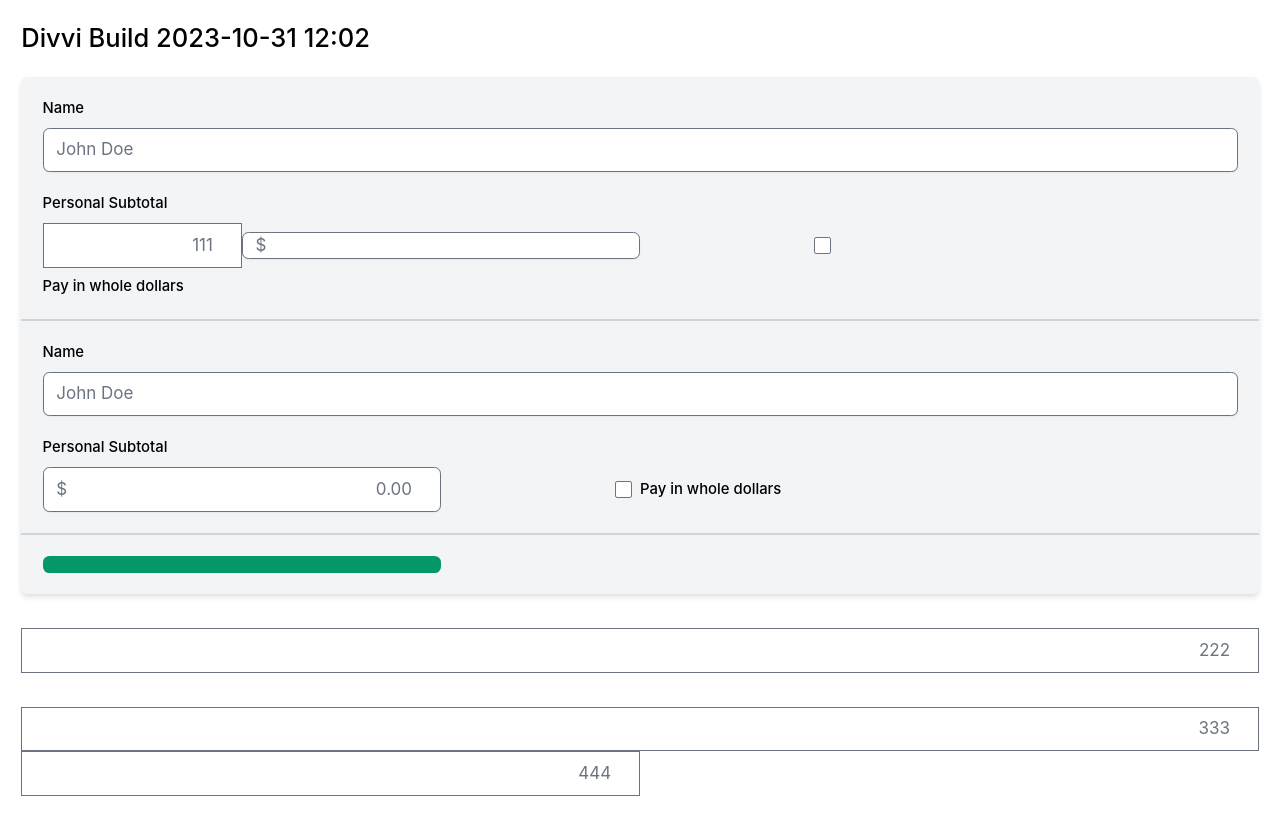
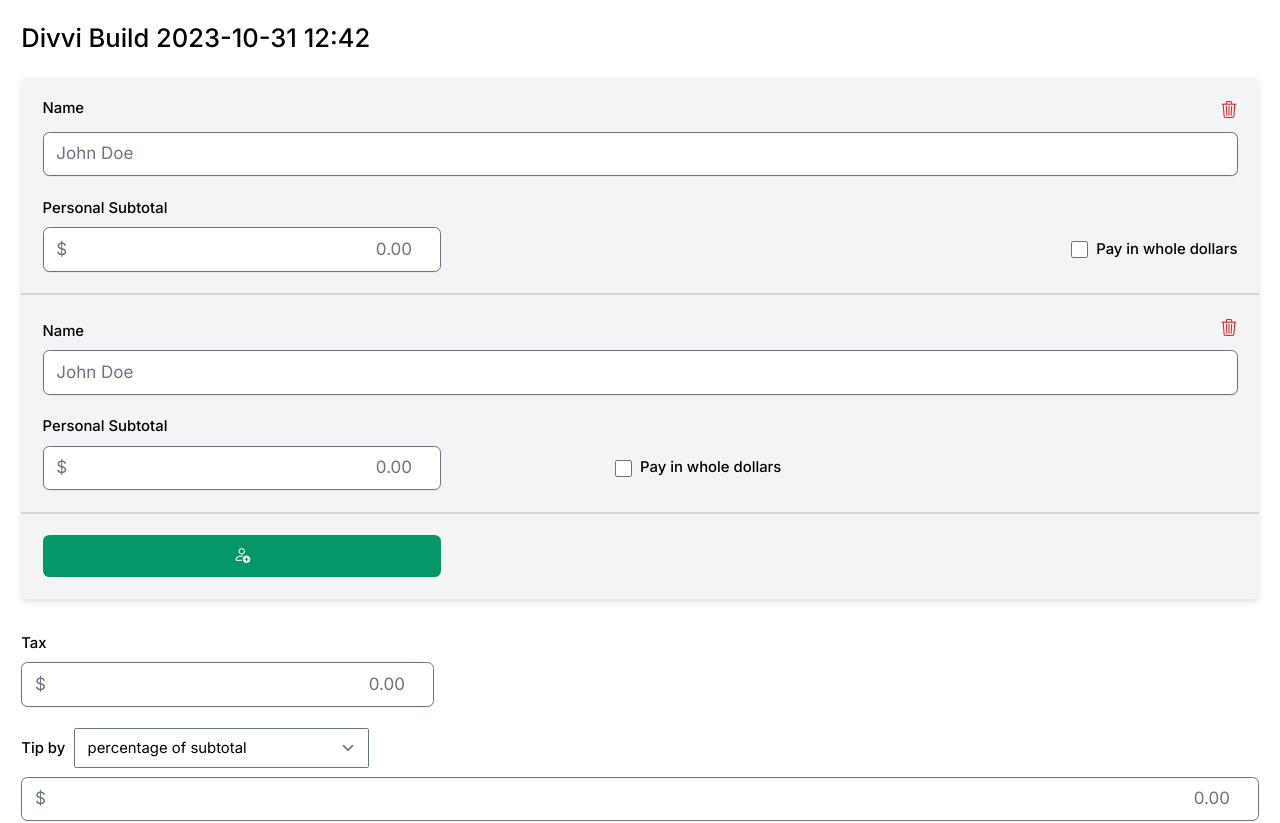
Before and after one commit to doubleaykay/purge_divvi, a plain HTML site: page index.html in a window 1280 px wide. Shown: the top 823 px of the page. Drawn offline with nearby package versions, Linux system fonts and the light colour scheme.

Commit message:
Remove use of grids for form fields

```diff
--- a/index.html
+++ b/index.html
@@ -3,13 +3,13 @@
     <meta name="viewport" content="width-device-width, initial-scale=1">
     <title>Divvi</title>
     <link href="./resources/css/tailwind.css" type="text/css" rel="stylesheet">
-    <!-- <link rel="stylesheet" href="https://cdn.jsdelivr.net/npm/bootstrap-icons@1.11.1/font/bootstrap-icons.css">
+    <link rel="stylesheet" href="https://cdn.jsdelivr.net/npm/bootstrap-icons@1.11.1/font/bootstrap-icons.css">
     <link rel="preconnect" href="https://fonts.googleapis.com">
     <link rel="preconnect" href="https://fonts.gstatic.com" crossorigin>
-    <link href="https://fonts.googleapis.com/css2?family=Inter:wght@100;200;300;400;500;600;700;800;900&display=swap" rel="stylesheet"> -->
+    <link href="https://fonts.googleapis.com/css2?family=Inter:wght@100;200;300;400;500;600;700;800;900&display=swap" rel="stylesheet">
 </head>
 <body class="m-5">
-    <h1 class="text-2xl font-medium mb-5">Divvi Build 2023-10-31 12:02</h1>
+    <h1 class="text-2xl font-medium mb-5">Divvi Build 2023-10-31 12:42</h1>
     <form>
         <div class="grid grid-cols-1 gap-y-8">
             <!-- card -->
@@ -19,32 +19,35 @@
                     <!-- all fields for one person -->
                     <li class="grid grid-cols-1 gap-y-5 items-center p-5">
                         <!-- name row -->
-                        <div class=" grid grid-cols-6 gap-y-2 items-end">
-                            <label for="name-0" class="col-span-5 font-medium text-sm">
+                        <div class=" grid grid-cols-1 gap-y-2">
+                            <div class="flex">
+                                <label for="name-0" class="flex-grow font-medium text-sm">
                                     Name
                                 </label>
-                            <button type="button" id="del-0" aria-label="Remove" class="place-self-end text-red-600">
+                                <button type="button" id="del-0" aria-label="Remove" class="text-red-600">
                                     <i class="bi bi-trash3"></i>
                                 </button>
+                            </div>
                             <input id="name-0" type="text" placeholder="John Doe" class="col-span-6 shadow-sm rounded-md">
                         </div>
                         <!-- personal subtotal & rounding row -->
-                        <div class="grid grid-cols-6 gap-y-2 items-center">
+                        <div class="grid grid-cols-1 gap-y-2 items-center">
                             <!-- personal subtotal field -->
-                            <label for="sub-0" class="font-medium text-sm col-span-6">
+                            <label for="sub-0" class="font-medium text-sm">
                                 Personal Subtotal
                             </label>
-                            <!-- TEST FIELD -->
-                            <input type="number" placeholder="111" class="w-full text-right">
-                            <div class="col-span-2 flex items-center form-input shadow-sm rounded-md py-0 focus-within:ring-1 focus-within:ring-blue-600 focus-within:border-blue-600">
+                            <div class="flex items-center">
+                                <div class="w-1/3 flex items-center form-input shadow-sm rounded-md py-0 focus-within:ring-1 focus-within:ring-blue-600 focus-within:border-blue-600">
                                     <span class="select-none text-gray-500">$</span>
-                                <!-- <input id="sub-0" type="number" placeholder="0.00" class="w-full text-right border-0 bg-transparent focus:ring-0  ml-1 px-0"> -->
+                                    <input id="sub-0" type="number" placeholder="0.00" class="w-full text-right border-0 bg-transparent focus:ring-0  ml-1 px-0">
                                 </div>
+                                <div class="flex-grow"></div>
                                 <!-- rounding field -->
                                 <input id="round-0" type="checkbox" class="rounded-sm justify-self-end mr-2">
-                            <label for="round-0" class="col-span-3 font-medium text-sm">
+                                <label for="round-0" class="font-medium text-sm">
                                     Pay in whole dollars
                                 </label>
+                            </div>
                         </div>
                     </li>
                     <!-- all fields for one person -->
@@ -78,40 +81,33 @@
                     </li>
                     <!-- add person -->
                     <li class="p-5">
-                        <div  class="grid grid-cols-6 items-center">
-                            <button type="button" id="add-person" aria-label="Add person" class="col-span-2 rounded-md p-2 bg-emerald-600 text-white">
+                        <div  class="flex items-center">
+                            <button type="button" id="add-person" aria-label="Add person" class="w-1/3 rounded-md p-2 bg-emerald-600 text-white">
                                 <i class="bi bi-person-add"></i>
                             </button>
                         </div>
                     </li>
                 </ul>
             </div>
-            <!-- TEST FIELD -->
-            <input type="number" placeholder="222" class="w-full text-right">
-            <div class="grid grid-cols-2">
-                <!-- TEST FIELD -->
-                <input type="number" placeholder="333" class="w-full text-right col-span-2">
-                <input type="number" placeholder="444" class="w-full text-right">
-            </div>
             <!-- tax and tip fields -->
             <div class="grid grid-cols-1 gap-y-5">
                 <!-- tax row -->
-                <div class="grid grid-cols-6 gap-y-2 items-center">
-                    <label for="tax" class="font-medium text-sm col-span-6">
+                <div class="grid grid-cols-1 gap-y-2 items-center">
+                    <label for="tax" class="font-medium text-sm">
                         Tax
                     </label>
-                    <div class="col-span-2 flex items-center form-input shadow-sm rounded-md py-0 focus-within:ring-1 focus-within:ring-blue-600 focus-within:border-blue-600">
+                    <div class="w-1/3 flex items-center form-input shadow-sm rounded-md py-0 focus-within:ring-1 focus-within:ring-blue-600 focus-within:border-blue-600">
                         <span class="select-none text-gray-500">$</span>
                         <input id="tax" type="number" placeholder="0.00" class="w-full flex-grow text-right border-0 bg-transparent focus:ring-0 ml-1 px-0">
                     </div>
                 </div>
                 <!-- tip row -->
-                <div class="grid grid-cols-6 gap-y-2 items-center">
-                    <div class="col-span-6 flex items-center gap-x-2">
-                        <label for="tip-type" class="font-medium text-sm col-span-1">
+                <div class="grid grid-cols-1 gap-y-2 items-center">
+                    <div class="flex items-center gap-x-2">
+                        <label for="tip-type" class="font-medium text-sm">
                             Tip by
                         </label>
-                        <select name="tip-type" class="col-span-5 rounded-sm font-normal text-sm">
+                        <select name="tip-type" class="rounded-sm font-normal text-sm">
                             <option value="PreTaxPct">percentage of subtotal</option>
                             <option value="PostTaxPct">percentage of subtotal and tax</option>
                             <option value="TipDollars">flat tip amount</option>
```
Also changed, not shown: resources/css/tailwind.css. Lines whose indentation alone changed are shown as unchanged.
